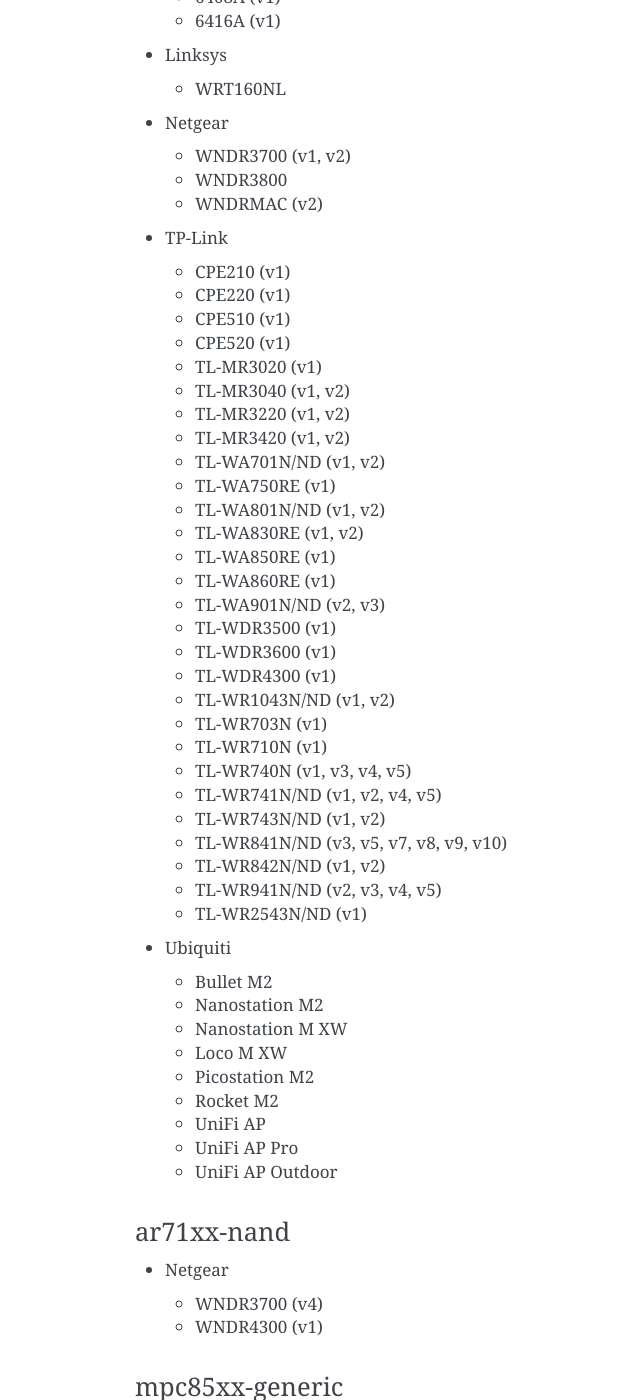
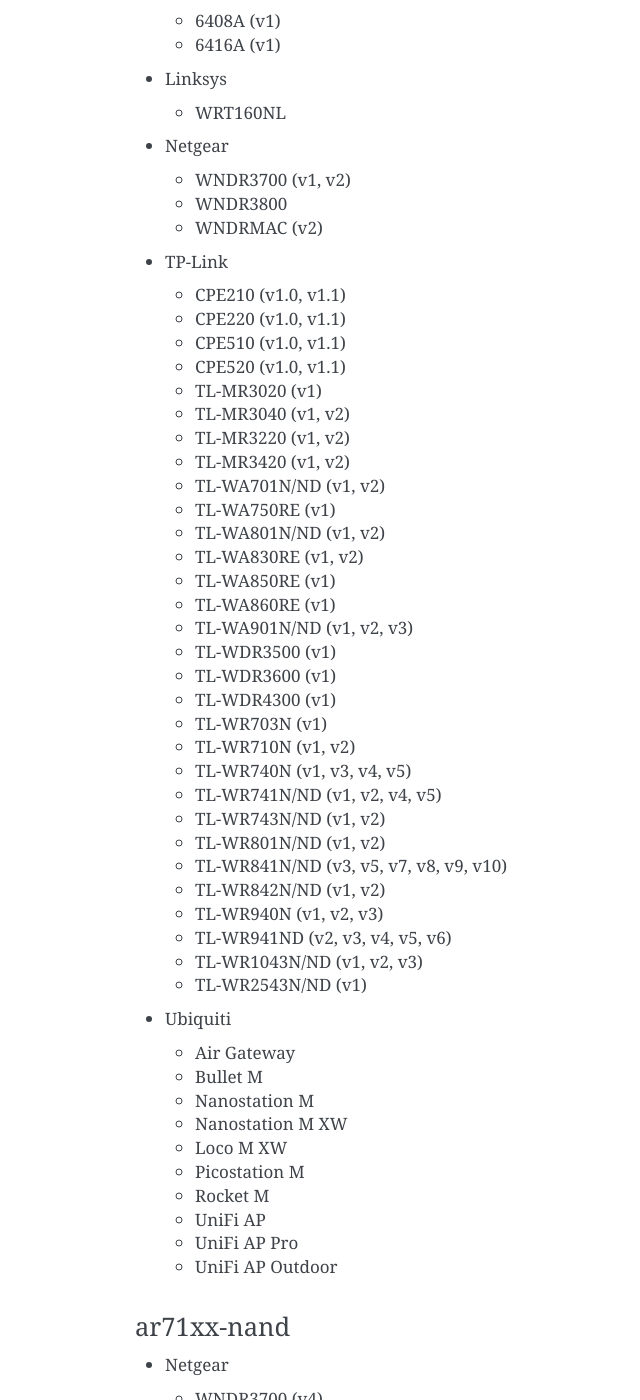
Before and after one commit to freifunk-gluon/gluon, a Sphinx documentation site: the page built from docs/index.rst, in a window 1280 px wide and 1400 px high, scrolled down 2826 px. Shown: the whole window, without its empty margins (285-925 px from the left). Built offline with Sphinx 7.4.7, drawn with Linux system fonts in a browser that asks for light colours; some of the changed text lies outside the part shown.

```diff
--- a/docs/index.rst
+++ b/docs/index.rst
@@ -105,10 +106,10 @@ ar71xx-generic
 
 * TP-Link
 
-  - CPE210 (v1)
-  - CPE220 (v1)
-  - CPE510 (v1)
-  - CPE520 (v1)
+  - CPE210 (v1.0, v1.1)
+  - CPE220 (v1.0, v1.1)
+  - CPE510 (v1.0, v1.1)
+  - CPE520 (v1.0, v1.1)
   - TL-MR3020 (v1)
   - TL-MR3040 (v1, v2)
   - TL-MR3220 (v1, v2)
@@ -119,29 +120,32 @@ ar71xx-generic
   - TL-WA830RE (v1, v2)
   - TL-WA850RE (v1)
   - TL-WA860RE (v1)
-  - TL-WA901N/ND (v2, v3)
+  - TL-WA901N/ND (v1, v2, v3)
   - TL-WDR3500 (v1)
   - TL-WDR3600 (v1)
   - TL-WDR4300 (v1)
-  - TL-WR1043N/ND (v1, v2)
   - TL-WR703N (v1)
-  - TL-WR710N (v1)
+  - TL-WR710N (v1, v2)
   - TL-WR740N (v1, v3, v4, v5)
   - TL-WR741N/ND (v1, v2, v4, v5)
   - TL-WR743N/ND (v1, v2)
+  - TL-WR801N/ND (v1, v2)
   - TL-WR841N/ND (v3, v5, v7, v8, v9, v10)
   - TL-WR842N/ND (v1, v2)
-  - TL-WR941N/ND (v2, v3, v4, v5)
+  - TL-WR940N (v1, v2, v3)
+  - TL-WR941ND (v2, v3, v4, v5, v6)
+  - TL-WR1043N/ND (v1, v2, v3)
   - TL-WR2543N/ND (v1)
 
 * Ubiquiti
 
-  - Bullet M2
-  - Nanostation M2
+  - Air Gateway
+  - Bullet M
+  - Nanostation M
   - Nanostation M XW
   - Loco M XW
-  - Picostation M2
-  - Rocket M2
+  - Picostation M
+  - Rocket M
   - UniFi AP
   - UniFi AP Pro
   - UniFi AP Outdoor
```
Also changed, not shown: other parts of docs/index.rst (+15 -0 lines), docs/releases/v2015.2.rst (+30 -2 lines), docs/user/x86.rst (+9 -2 lines), 1 other file.
